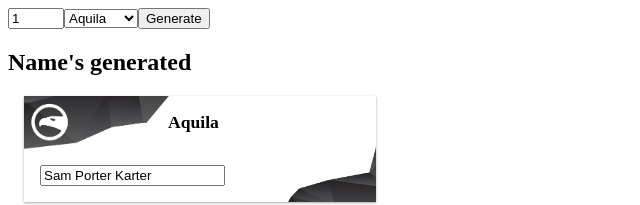
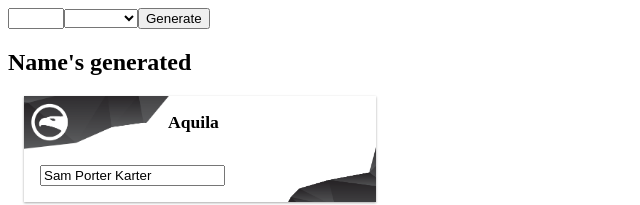
Before and after one commit to SulpherStaer/frontierEosNameGenerator, an Angular app in the folder frontierEosNameGenerator/: page / in a window 1280 px wide. Shown: the top 205 px of the page, without its empty margins (0-640 px from the left). Built offline with nearby package versions, Linux system fonts and the light colour scheme.

Commit message:
form implemented
Form is Implemented, but random name selector service can't read out the inputData yet.

```diff
--- a/frontierEosNameGenerator/src/app/app.module.ts
+++ b/frontierEosNameGenerator/src/app/app.module.ts
@@ -1,6 +1,6 @@
 import { BrowserModule } from '@angular/platform-browser';
 import { NgModule } from '@angular/core';
-import { FormsModule } from '@angular/forms';
+import { FormsModule, ReactiveFormsModule } from '@angular/forms';
 
 import { AppComponent } from './app.component';
 import { NameCardComponent } from './name-card/name-card.component';
@@ -14,7 +14,8 @@ import { InputSelectorComponent } from './input-selector/input-selector.componen
   ],
   imports: [
     BrowserModule,
-    FormsModule
+    FormsModule,
+    ReactiveFormsModule
   ],
   providers: [],
   bootstrap: [AppComponent]
--- a/frontierEosNameGenerator/src/app/input-selector/input-selector.component.html
+++ b/frontierEosNameGenerator/src/app/input-selector/input-selector.component.html
@@ -1,5 +1,7 @@
-<input type="number" name="quantity" value="1" min="1" max="50" autocomplete="off">
-<select name="faction" autocomplete="off">
-  <option *ngFor="let generatedFactions of factionData" value="{{generatedFactions.factionName}}">{{generatedFactions.factionName}}</option>
-</select>
-<input type="submit" value="Generate">
+<form (ngSubmit)="onSubmit()" [formGroup]="inputForm">
+  <input type="number" name="quantity" formControlName="quantity" value="1" min="1" max="50">
+  <select name="faction" formControlName="faction">
+    <option *ngFor="let generatedFactions of factionData" value="{{generatedFactions.factionName}}">{{generatedFactions.factionName}}</option>
+  </select>
+  <input type="submit" value="Generate">
+</form>
--- a/frontierEosNameGenerator/src/app/input-selector/input-selector.component.ts
+++ b/frontierEosNameGenerator/src/app/input-selector/input-selector.component.ts
@@ -1,4 +1,5 @@
 import { Component, OnInit } from '@angular/core';
+import { FormControl, FormGroup } from '@angular/forms';
 
 import { factionData } from '../fakeFactionsList'
 
@@ -11,9 +12,16 @@ export class InputSelectorComponent implements OnInit {
 
   factionData = factionData;
 
+  inputForm = new FormGroup({
+    quantity: new FormControl(''),
+    faction: new FormControl('')
+  });
+
   constructor() { }
 
   ngOnInit() {
   }
-
+  public onSubmit(): void {
+    console.log(this.inputForm.value);
+  }
 }
--- a/frontierEosNameGenerator/src/app/name-card/name-card.component.ts
+++ b/frontierEosNameGenerator/src/app/name-card/name-card.component.ts
@@ -1,5 +1,6 @@
 import { Component, OnInit } from '@angular/core';
 import { nameData } from '../fakeNameData'
+import { RandomNameSelectorService } from '../random-name-selector.service'
 
 @Component({
   selector: 'app-name-card',
--- a/frontierEosNameGenerator/src/app/random-name-selector.service.ts
+++ b/frontierEosNameGenerator/src/app/random-name-selector.service.ts
@@ -1,9 +1,11 @@
 import { Injectable } from '@angular/core';
+import { InputSelectorComponent } from './input-selector/input-selector.component'
+
 
 @Injectable({
   providedIn: 'root'
 })
 export class RandomNameSelectorService {
-
+  generatedData = inputForm;
   constructor() { }
 }
```
Also changed, not shown: 1 other file (tests, documents, lock files or other folders).
